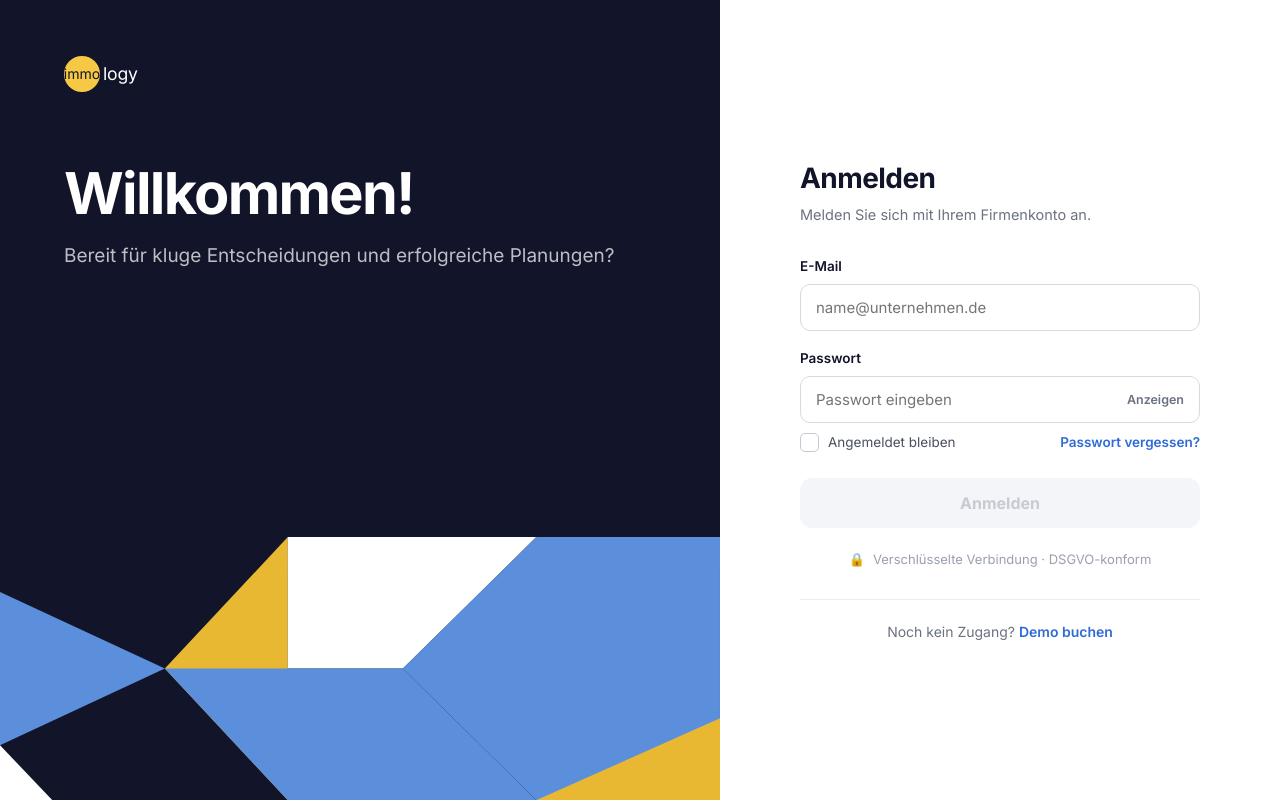
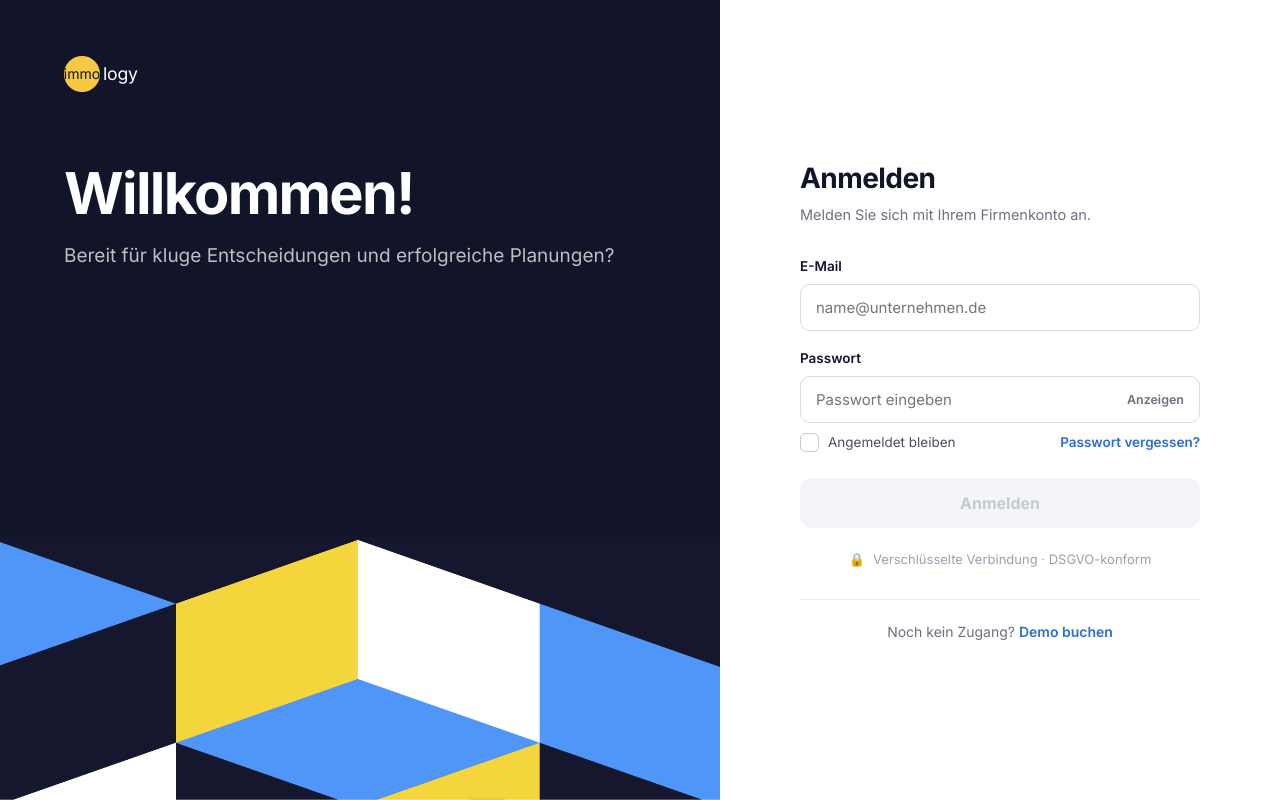
Before and after one commit to andrsapo/vofi, a React (Vite) app: page / in a window 1280 px wide. Built offline with nearby package versions, Linux system fonts and the light colour scheme; no server answers.

Commit message:
Use original login-grafik.png instead of SVG approximation

```diff
--- a/src/screens/LoginScreen.tsx
+++ b/src/screens/LoginScreen.tsx
@@ -3,56 +3,15 @@ import { useAuthContext } from '../auth/AuthContext'
 
 const EMAIL_RE = /^[^@\s]+@[^@\s]+\.[^@\s]+$/
 
-/* Markengrafik als inline SVG – Seitenverhältnis 2752:1006, exakt nach login-grafik.png */
+/* Markengrafik – login-grafik.png, Seitenverhältnis 2752:1006 */
 function LoginGrafik() {
-  // Isometrischer Würfel/Raum:
-  // Mittelpunkt des Würfels liegt bei etwa x=1376 (Mitte), y=503 (Mitte)
-  // Obere Kante bei y=0, untere bei y=1006
-  // Linke Spitze bei ~x=630, Rechte bei ~x=2120
-  // Scheitelpunkt oben bei ~x=1100, Scheitelpunkt unten bei ~x=1650
-  const BG = '#12142a'
-  const BLAU = '#5b8fdc'
-  const GELB = '#e8b832'
-  const WEISS = '#ffffff'
-
-  // Kernpunkte des Würfels (aus der Referenz abgemessen):
-  // A = obere Kante links  (630, 0)
-  // B = obere Kante rechts (2120, 0)  [oben rechts, Deckel]
-  // C = Würfel-Mitte oben  (1376, 372) [Scheitel oben]
-  // D = Würfel-Mitte unten (1376, 634) [Scheitel unten]
-  // E = untere Kante links (630, 1006)
-  // F = untere Kante rechts(2120, 1006)
-
   return (
-    <svg
-      viewBox="0 0 2752 1006"
-      xmlns="http://www.w3.org/2000/svg"
+    <img
+      src="/login-grafik.png"
+      alt=""
+      aria-hidden="true"
       style={{ width: '100%', height: 'auto', display: 'block' }}
-      aria-hidden="true"
-    >
-      <rect width="2752" height="1006" fill={BG} />
-
-      {/* Linkes blaues Dreieck: Spitze bei Würfel-Mitte-links */}
-      <polygon points="0,210 630,503 0,796" fill={BLAU} />
-
-      {/* Kleines weißes Dreieck unten links */}
-      <polygon points="0,796 200,1006 0,1006" fill={WEISS} />
-
-      {/* Gelbe linke Würfelfläche */}
-      <polygon points="630,503 1100,0 1100,1006 630,503" fill={GELB} />
-
-      {/* Weiße Deckfläche */}
-      <polygon points="1100,0 2050,0 1540,503 1100,503" fill={WEISS} />
-
-      {/* Blaue Bodenfläche */}
-      <polygon points="630,503 1100,503 1540,503 2050,1006 1100,1006" fill={BLAU} />
-
-      {/* Rechtes blaues Dreieck */}
-      <polygon points="2050,0 2752,0 2752,1006 2050,1006 1540,503" fill={BLAU} />
-
-      {/* Kleines gelbes Dreieck unten rechts */}
-      <polygon points="2050,1006 2752,1006 2752,693" fill={GELB} />
-    </svg>
+    />
   )
 }
 
```
Also changed, not shown: public/login-grafik.png (added).
